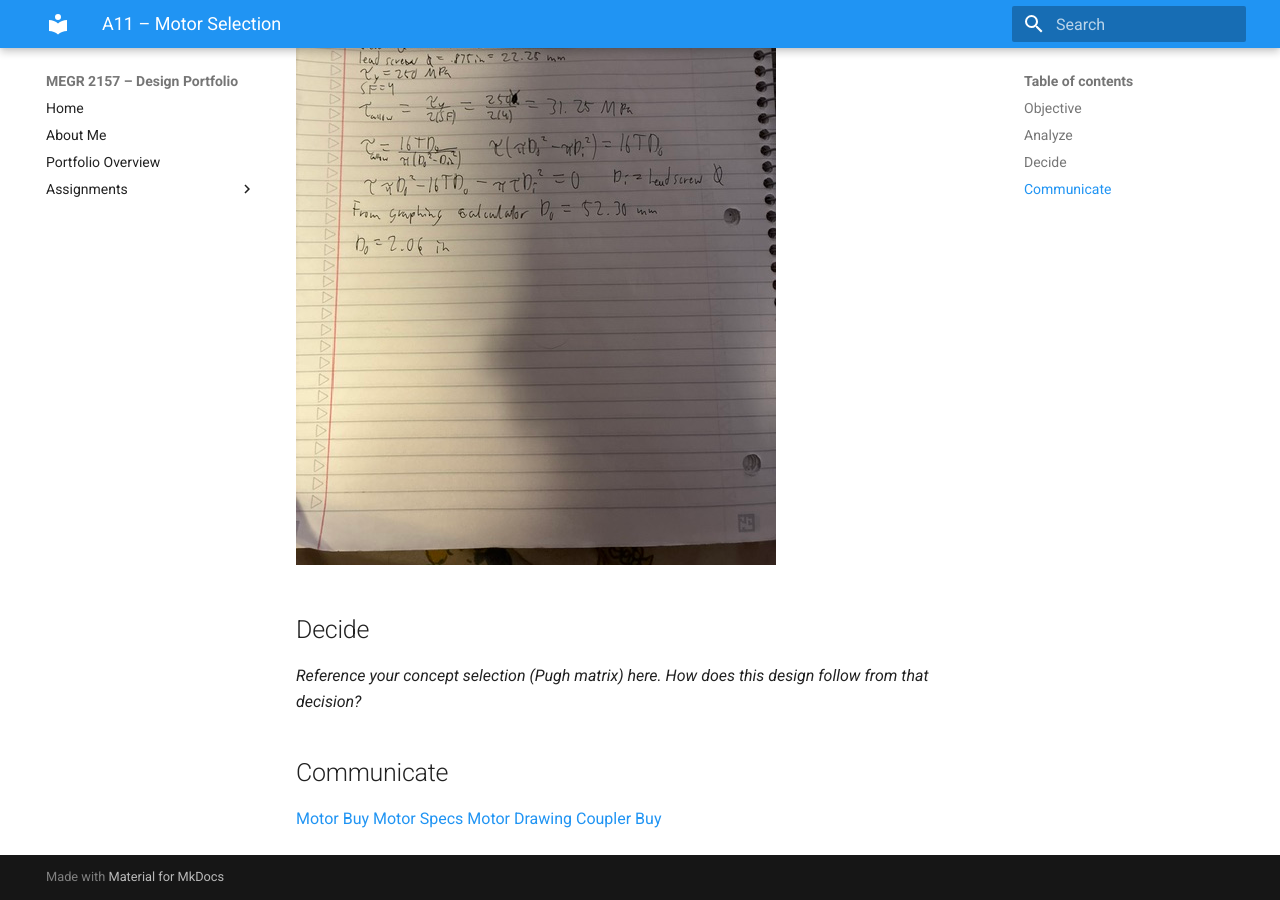
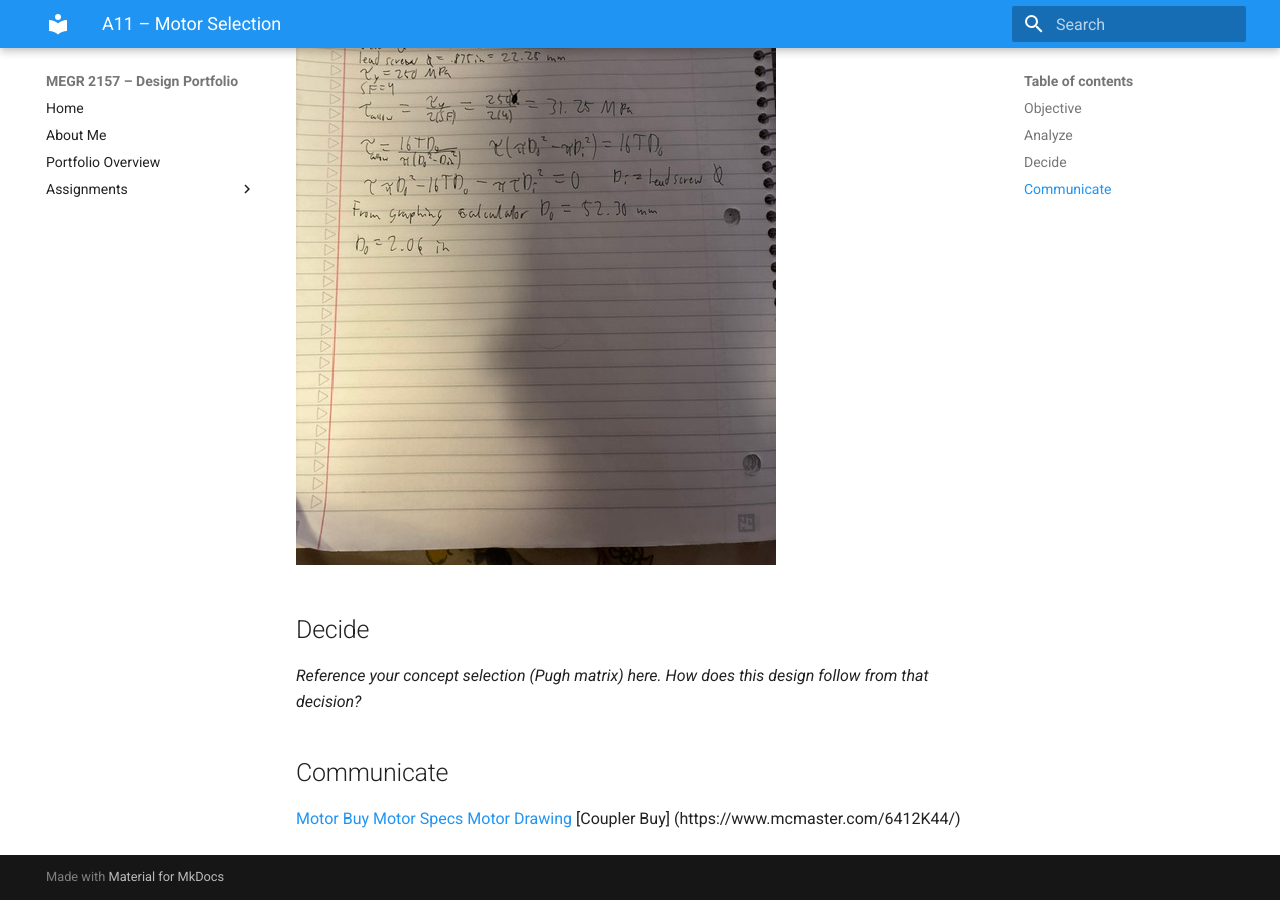
Before and after one commit to AidenGrake/megr2157-portfolio, an MkDocs documentation site: the page built from docs/assignments/a11/index.md, in a window 1280 px wide and 900 px high, scrolled down 1676 px. Built offline with MkDocs 1.6.1 and Material for MkDocs 9.7.7, drawn with Linux system fonts in a browser that asks for light colours; part of the change alters nothing that is shown.

Commit message:
Update coupler purchase link in index.md

```diff
--- a/docs/assignments/a11/index.md
+++ b/docs/assignments/a11/index.md
@@ -15,4 +15,4 @@ _Reference your concept selection (Pugh matrix) here. How does this design follo
 [Motor Buy](https://www.automationdirect.com/adc/shopping/catalog/motion_control/stepper_systems/single_shaft_stepper_motors/stp-mtrac-23044)
 [Motor Specs](https://cdn.automationdirect.com/static/specs/surestepACmotors.pdf)
 [Motor Drawing](https://cdn.automationdirect.com/static/drawings/STP-MTRAC-23044.pdf)
-[Coupler Buy](https://www.globalindustrial.com/p/set-screw-coupling-grc-087-kw?gad_source=1&gad_campaignid=22805635430&gclid=Cj0KCQiAk_DXBhCoARIsAHE-omNv7oS7ECZZFHwIFZt94e5Odfwjc2Ry06rL9F94ijz0Yzebn3cqbdIaAgf5EALw_wcB)
+[Coupler Buy] (https://www.mcmaster.com/6412K44/)
```
